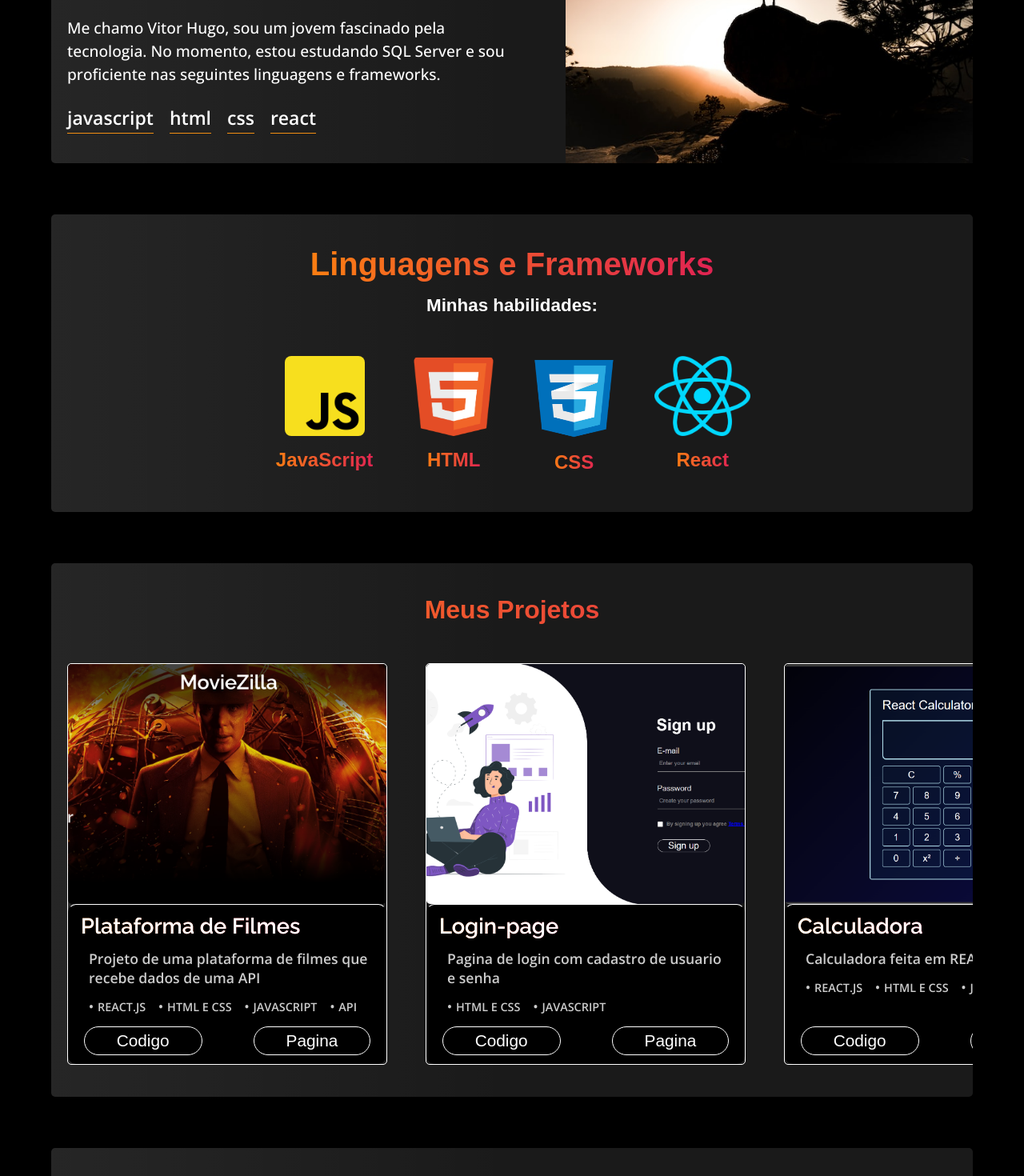
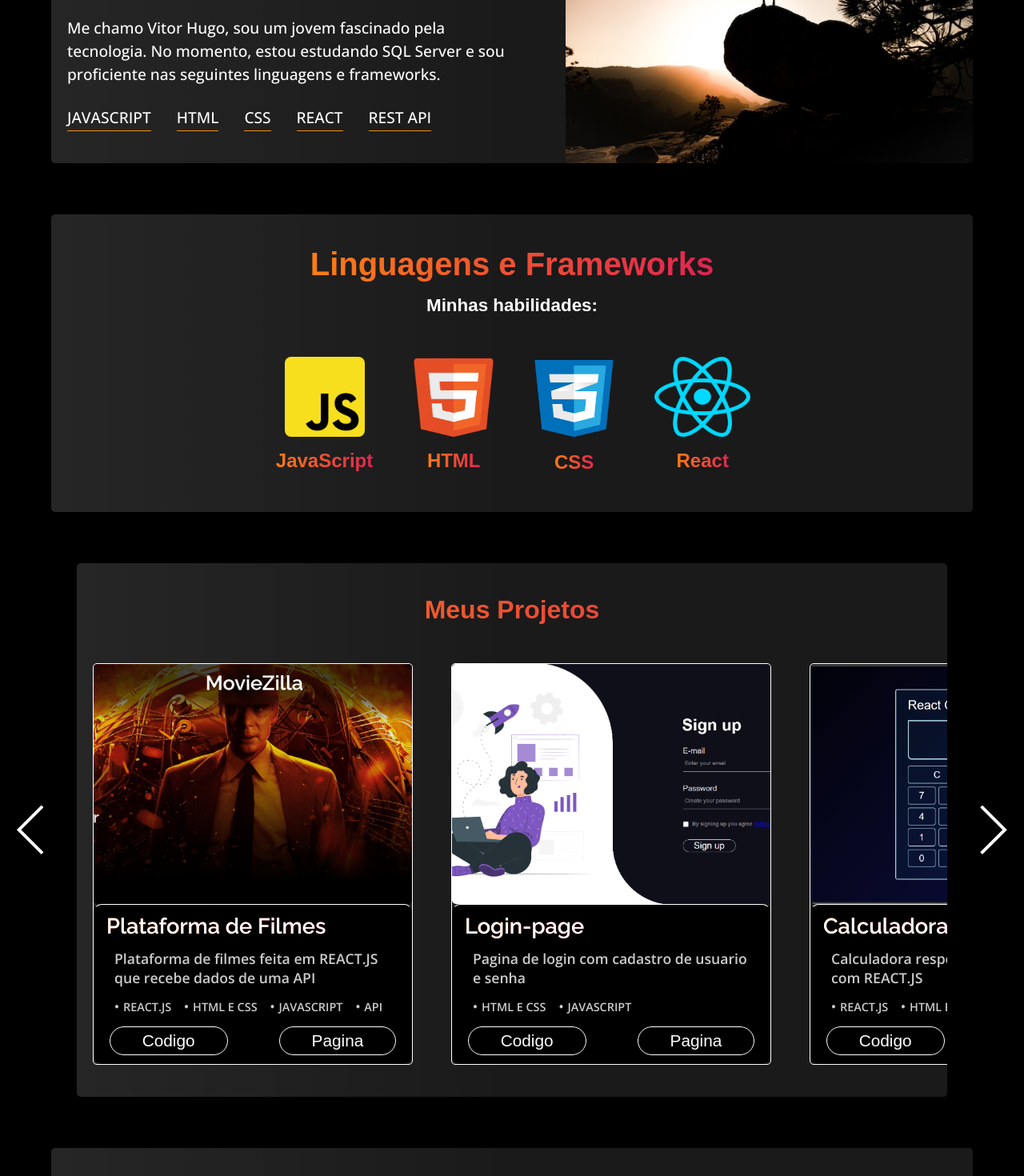
Before and after one commit to 888888b/Meu-portfolio, a React (Vite) app: page / in a window 1280 px wide. Shown: the part 800-2270 px from the top of the page at 80% size. Built offline with nearby package versions, Linux system fonts and the light colour scheme.

Commit message:
Setas de navegação adicionadas ao slide de projetos

```diff
--- a/package.json
+++ b/package.json
@@ -22,9 +22,13 @@
   },
   "dependencies": {
     "@fortawesome/fontawesome-free": "^6.5.0",
+    "@fortawesome/fontawesome-svg-core": "^6.5.1",
     "@fortawesome/free-brands-svg-icons": "^6.5.0",
+    "@fortawesome/free-solid-svg-icons": "^6.5.1",
     "@fortawesome/react-fontawesome": "^0.2.0",
     "aos": "^2.3.4",
-    "framer-motion": "^10.16.16"
+    "framer-motion": "^10.16.16",
+    "icons": "^1.0.0",
+    "react-icons": "^5.0.1"
   }
 }
--- a/src/App.css
+++ b/src/App.css
@@ -3,6 +3,11 @@
 *{
   margin: 0;
   box-sizing: border-box;
+}
+
+*:focus{
+  outline: none;
+  -webkit-tap-highlight-color: transparent;
 }
 
 body{
@@ -191,16 +196,24 @@ span{
   max-width: 90%;
   font-size: 1.2em;
   font-weight: 500;
-  font-family: "Open Sans", sans-serif;
+  font-family: 'Open Sans', sans-serif;
   color: white;
   line-height: 150%;
 }
 
-#div-sobre-text p span{
-  margin: 0px 15px 0px 0px;
-  font-weight: 600;
+#div-sobre-text .skils{
+  display: flex;
+  flex-direction: row;
+  flex-wrap: wrap;
+  gap: 2rem;
+  row-gap: .5rem;
+}
+
+#div-sobre-text .skils span{
+  color: white;
+  font-family: 'Open Sans', sans-serif;
+  font-weight: 500;
   font-size: 1.2em;
-  text-transform: lowercase;
   padding: 0px 0px 3px 0px;
   border-bottom: 1pt solid #F28E12;
 }
@@ -321,7 +334,7 @@ footer p{
 }
 
 .carrosel-app{
-  width: 90%;
+  width: 85%;
   max-width: 2000px;
   margin: auto;
   padding: 40px 20px;
@@ -346,6 +359,7 @@ footer p{
   display: flex;
   flex-direction: row;
   gap: 3rem;
+  transform: translateX(0%);
 }
 
 .div-images{
@@ -443,6 +457,35 @@ footer p{
 
 .images-buttons a:hover{
   transform: scale(1.05);
+}
+
+.btnNavegação{
+  display: flex;
+  justify-content: center;
+  border: none;
+  cursor: pointer;
+  outline: none;
+  font-weight: 300;
+  background-color: transparent;
+  position: absolute;
+  z-index: 50;
+}
+
+#btn-left{
+  position: absolute;
+  left: 0px;
+}
+
+#btn-right{
+  position: absolute;
+  right: 0px;
+}
+
+#angle-icon{
+  color: white;
+  border-radius: 40px;
+  font-size: 5em;
+  background-color: black;
 }
 
 @media screen and (max-width: 1050px) {
@@ -550,9 +593,6 @@ footer p{
 }
 
 @media screen and (max-width: 730px){
-  #div-titulo-text{
-  }
-
   #div-titulo-text h1{
     font-size: 3.1em;
   }
@@ -638,6 +678,11 @@ footer p{
   #footer-icons a{
     font-size: 2.1em;
   }
+
+  .btnNavegação{
+    display: none;
+  }
+
 }
 
 @media screen and (max-width: 550px){
@@ -654,9 +699,6 @@ footer p{
     padding: 0px;
   }
 
-  .container-links a{
-  }
-
   .div-titulo-sobre{
     display: flex;
     align-items: center;
@@ -669,6 +711,35 @@ footer p{
     width: 100%;
     padding: 30px 15px;
     justify-content: center;
+  }
+
+  .div-images{
+    min-width: 100%;
+  }
+
+  .images-buttons{
+    height: 250px;
+  }
+
+  .discriçao-imgs #tecnologias{
+    display: flex;
+    flex-direction: row;
+    flex-wrap: wrap;
+    row-gap: .4rem;
+  }
+
+  .images-btn{
+    width: 90%;
+    margin: 0 auto;
+    display: flex;
+    flex-direction: row;
+    justify-content: space-between;
+    gap: 0;
+  }
+
+  .images-btn a{
+    font-size: 1.2em;
+    padding: 5px 30px;
   }
 
   #div-titulo-text h2{
--- a/src/Main.jsx
+++ b/src/Main.jsx
@@ -36,7 +36,10 @@ function Main(){
           <h2>Sobre min</h2>
           <h1>Estudante de Tecnologia</h1>
           <p>Me chamo Vitor Hugo, sou um jovem fascinado pela tecnologia. No momento, estou estudando SQL Server e sou proficiente nas seguintes linguagens e frameworks.</p>
-          <p><span>JavaScript</span> <span>HTML</span> <span>CSS</span> <span>React</span></p>
+
+          <div className='skils'>
+            <span>JavaScript</span> <span>HTML</span> <span>CSS</span> <span>React</span><span>Rest API</span>
+          </div>
         </div>
 
         <div id="div-sobre-img">
--- a/src/carrosel.jsx
+++ b/src/carrosel.jsx
@@ -1,6 +1,7 @@
 import { useState, useRef, useEffect } from "react";
-
-import { motion } from "framer-motion";
+import { motion, useAnimation } from "framer-motion";
+import { TfiAngleLeft } from "react-icons/tfi";
+import { TfiAngleRight } from "react-icons/tfi";
 import barbIMG from "../src/images/barbearia.jpg";
 import quesIMG from "../src/images/questionario.png";
 import buskIMG from "../src/images/buscador.jpg";
@@ -11,6 +12,8 @@ import css from "../src/images/css-log.png";
 import react from "../src/images/react-logo.png";
 import login2 from "../src/images/login-page-2.png";
 import ophm from '../src/images/ophm.png';
+import { couldStartTrivia } from "typescript";
+import { FontAwesomeIcon } from "@fortawesome/react-fontawesome";
 
 const projetos = [{
   linkDeploy: "https://plataforma-filmes-three.vercel.app/",
@@ -18,7 +21,7 @@ const projetos = [{
   foto: ophm,
   titulo: 'Plataforma de Filmes',
   tecnologias: ['React.js', 'HTML e CSS', "JavaScript", "API"],
-  descriçao: "Projeto de uma plataforma de filmes que recebe dados de uma API"
+  descriçao: "Plataforma de filmes feita em REACT.JS que recebe dados de uma API"
   }, {
   linkDeploy: "https://888888b.github.io/Login-page-3/",
   linkGit: "https://github.com/888888b/Login-page-3",
@@ -32,14 +35,14 @@ const projetos = [{
   foto: calculator,
   titulo: "Calculadora",
   tecnologias: ["REACT.JS", "HTML e CSS", "JavaScript"],
-  descriçao: "Calculadora feita em REACT.JS"
+  descriçao: "Calculadora responsiva e funcional feita com REACT.JS"
   }, {
   linkDeploy: "https://buscadordecep-lyart.vercel.app/",
   linkGit: "https://github.com/888888b/Buscador-de-CEP",
   foto: buskIMG,
   titulo: "Buscador-de-CEP",
   tecnologias: ["REACT.JS", "HTML e CSS", "JavaScript","API"],
-  descriçao: "Aplicação que busca informações de endereço atraves de um CEP"
+  descriçao: "Aplicação que busca informações de endereço atraves de uma api usando CEP"
   }, {
   linkDeploy: "https://888888b.github.io/Landing-page-barbearia/",
   linkGit: "https://github.com/888888b/Landing-page-barbearia",
@@ -63,16 +66,60 @@ function Carrosel(){
   const [width, setWidth] = useState();
   const carrosel = useRef();
   const container= useRef();
+  const controls = useAnimation();
+  const [carroselWidth, setCarroselWidth] = useState();
+  const [carroselOff, setCarroselOff] = useState();
+  const [autorizado, setAutorizado] = useState(false);
+  const [oldWidth, setOldWidth] = useState(0);
+  const [currentWidth, setCurrentWidth] = useState(50);
+
+
+  const btnNextCarrosel = () => {
+    if (carroselWidth > carroselOff) {
+      if (currentWidth < oldWidth) {
+        controls.start({x: -currentWidth + '%' , transition: { duration: 0.7, ease: 'easeInOut' }});
+        setCurrentWidth(currentWidth + 50);
+      } else{
+        controls.start({x: -oldWidth + '%' , transition: { duration: 0.7, ease: 'easeInOut' }});
+      }
+    }
+  }
+
+  const btnPrevCarrosel = () => {
+    if (currentWidth === 50) {
+      controls.start({x: 0 + '%' , transition: { duration: 0.7, ease: 'easeInOut' }});
+    }else{
+      controls.start({x: -(currentWidth / 2) + '%' , transition: { duration: 0.7, ease: 'easeInOut' }});
+      setCurrentWidth(currentWidth /2);
+    }
+  }
 
   useEffect( () => {
-    setWidth(carrosel.current?.scrollWidth - carrosel.current?.offsetWidth);
+
+    const loadingDelay = () => {
+      setAutorizado(true);
+    }
+
+    const contentDelay = () => {
+      setWidth(carrosel.current?.scrollWidth - carrosel.current?.offsetWidth);
+      setCarroselWidth(container.current?.scrollWidth);
+      setCarroselOff(container.current?.offsetWidth);
+      setOldWidth(parseInt((container.current?.scrollWidth * 100) / container.current?.offsetWidth - 100));
+    }
+
+    setTimeout(contentDelay, 2000)
+    setTimeout(loadingDelay, 500);
   }, []);
 
-  return(
+  return autorizado ?(
     <div className="carrosel-app" ref={carrosel}>
       <h1>Meus Projetos</h1>
+
+      <button className="btnNavegação" id="btn-left" onClick={btnPrevCarrosel}><TfiAngleLeft id="angle-icon"/></button>
+      <button  className="btnNavegação" id="btn-right" onClick={btnNextCarrosel}><TfiAngleRight id="angle-icon"/></button>
+
       <motion.div className="btn">
-        <motion.div className="container-carrosel" ref={container} drag="x" dragConstraints={{ right: 0, left: -width - 20 }}>
+        <motion.div  animate={controls} className="container-carrosel" ref={container} drag="x" dragConstraints={{ right: 0, left: -width - 20 }}>
 
           {projetos.map( projeto => (
             <motion.div className="div-images">
@@ -100,7 +147,7 @@ function Carrosel(){
         </motion.div>
       </motion.div>
     </div>
-  )
+  ) : null
 }
 
 export default Carrosel;
```
Also changed, not shown: 1 other file (tests, documents, lock files or other folders).
